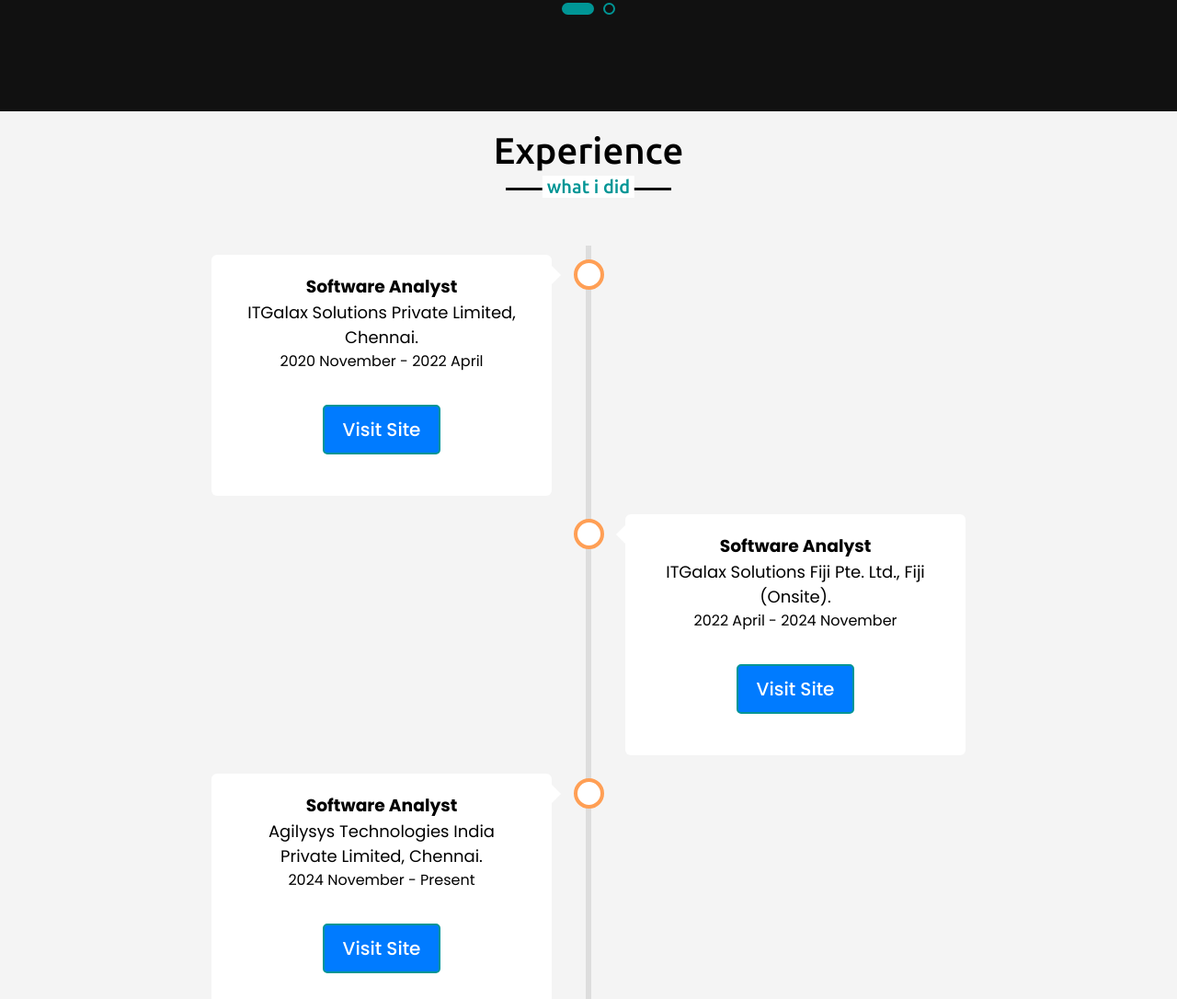
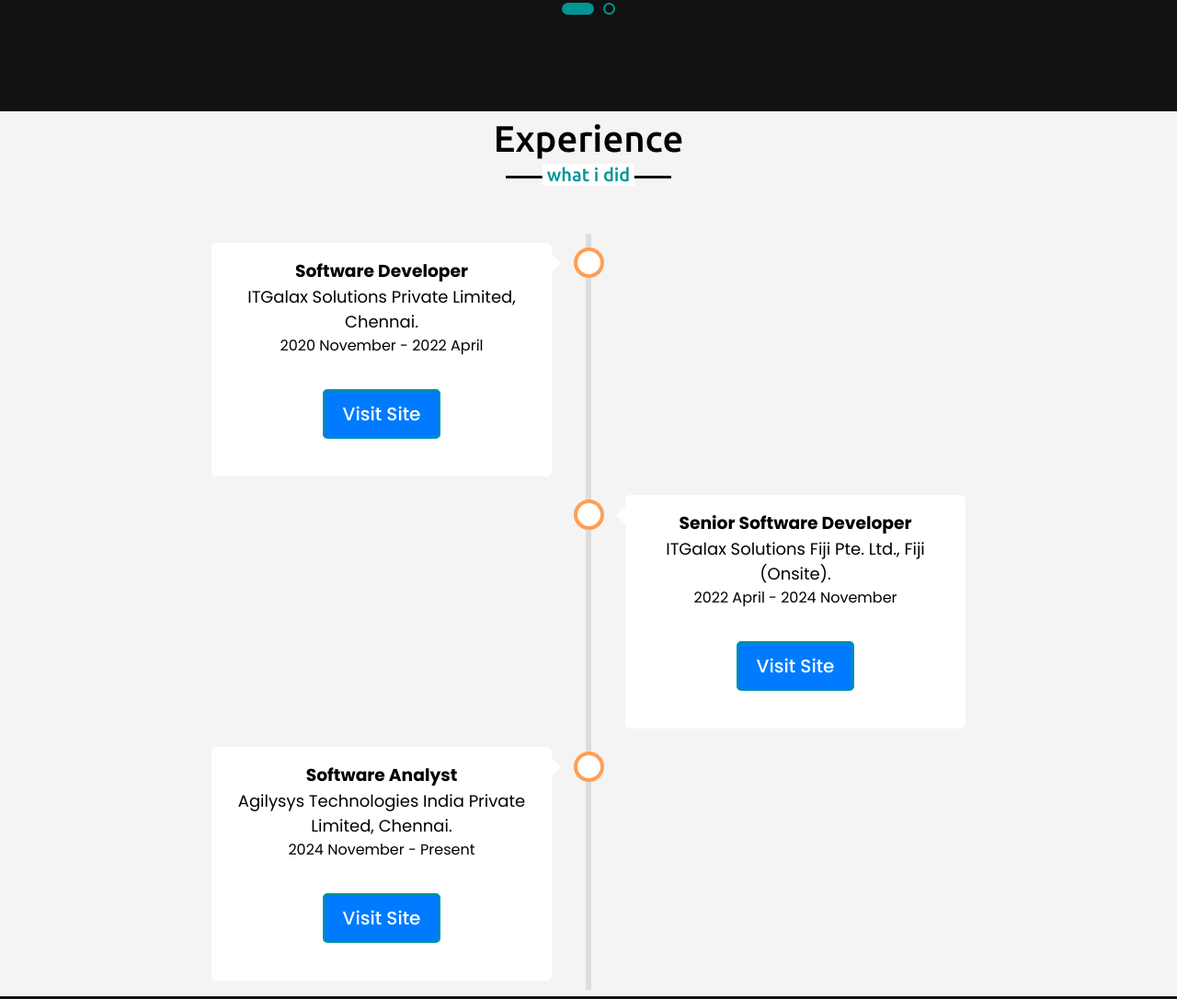
Before and after one commit to ajithsoundar08/Portfolio, a plain HTML site: page index.html in a window 1280 px wide. Shown: the part 3680-4766 px from the top of the page at 92% size. Drawn offline with nearby package versions, Linux system fonts and the light colour scheme; a web font is replaced by a local one.

Commit message:
Timeline Changes

```diff
--- a/index.html
+++ b/index.html
@@ -267,7 +267,7 @@
                 <div class="timeline">
                     <div class="container left">
                         <div class="content">
-                            <h3>Software Analyst</h3>
+                            <h3>Software Developer</h3>
                             <p style="font-size: 18px;">ITGalax Solutions Private Limited, Chennai.</p>
                             <span style="font-size: 16px;">2020 November - 2022 April</span>
                             <div class="card">
@@ -277,7 +277,7 @@
                     </div>
                     <div class="container right">
                         <div class="content">
-                            <h3>Software Analyst</h3>
+                            <h3>Senior Software Developer</h3>
                             <p style="font-size: 18px;">ITGalax Solutions Fiji Pte. Ltd., Fiji (Onsite).</p>
                             <span style="font-size: 16px;">2022 April - 2024 November</span>
                             <div class="card">
--- a/style.css
+++ b/style.css
@@ -849,7 +849,7 @@ section .title::after{
 
 .service {
     background-color: #f4f4f4;
-    padding: 20px;
+    padding: 7px;
 }
 .max-width {
     max-width: 1200px;
@@ -927,7 +927,7 @@ section .title::after{
     left: -16px;
 }
 .content {
-    padding: 20px 30px;
+    padding: 1rem;
     background-color: white;
     position: relative;
     border-radius: 6px;
```
